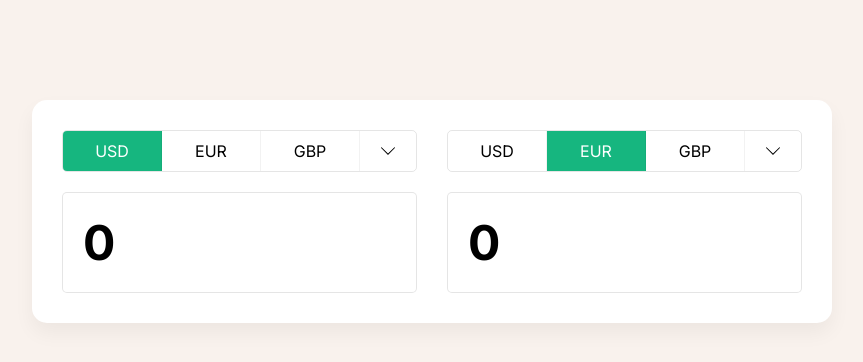
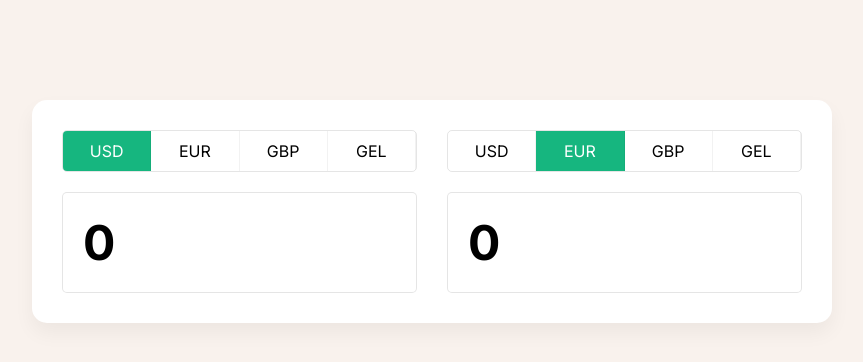
Before and after one commit to arsenjijavadze/currency-converter, a React (Create React App) app: page / in a window 1280 px wide. Shown: the top 362 px of the page, without its empty margins (208-1071 px from the left). Built offline with nearby package versions, Linux system fonts and the light colour scheme; no server answers.

Commit message:
refactor: remove non functional element in block

```diff
--- a/src/Block.jsx
+++ b/src/Block.jsx
@@ -1,6 +1,6 @@
 import React from 'react';
 
-const defaultCurrencies = ['USD', 'EUR', 'GBP'];
+const defaultCurrencies = ['USD', 'EUR', 'GBP', 'GEL'];
 
 export const Block = ({ value, currency, onChangeValue, onChangeCurrency, type }) => (
     <div className="block">
@@ -13,12 +13,13 @@ export const Block = ({ value, currency, onChangeValue, onChangeCurrency, type }
                     {cur}
                 </li>
             ))}
-            <li>
+
+            {/* <li>
                 <svg heght="50px" viewBox="0 0 50 50" width="50px">
                     <rect fill="none" height="50" width="50" />
                     <polygon points="47.25,15 45.164,12.914 25,33.078 4.836,12.914 2.75,15 25,37.25 " />
                 </svg>
-            </li>
+            </li> */}
         </ul>
         <input
             inputMode="numeric"
--- a/src/index.scss
+++ b/src/index.scss
@@ -68,16 +68,16 @@ body {
       color: #fff;
     }
 
-    &:last-of-type {
-      display: inline-flex;
-      align-items: center;
-      flex: 0 0 50px;
-      border-right: 0;
+    // &:last-of-type {
+    //   display: inline-flex;
+    //   align-items: center;
+    //   flex: 0 0 50px;
+    //   border-right: 0;
 
-      svg {
-        width: 16px;
-        height: 16px;
-      }
-    }
+    //   svg {
+    //     width: 16px;
+    //     height: 16px;
+    //   }
+    // }
   }
 }
```
